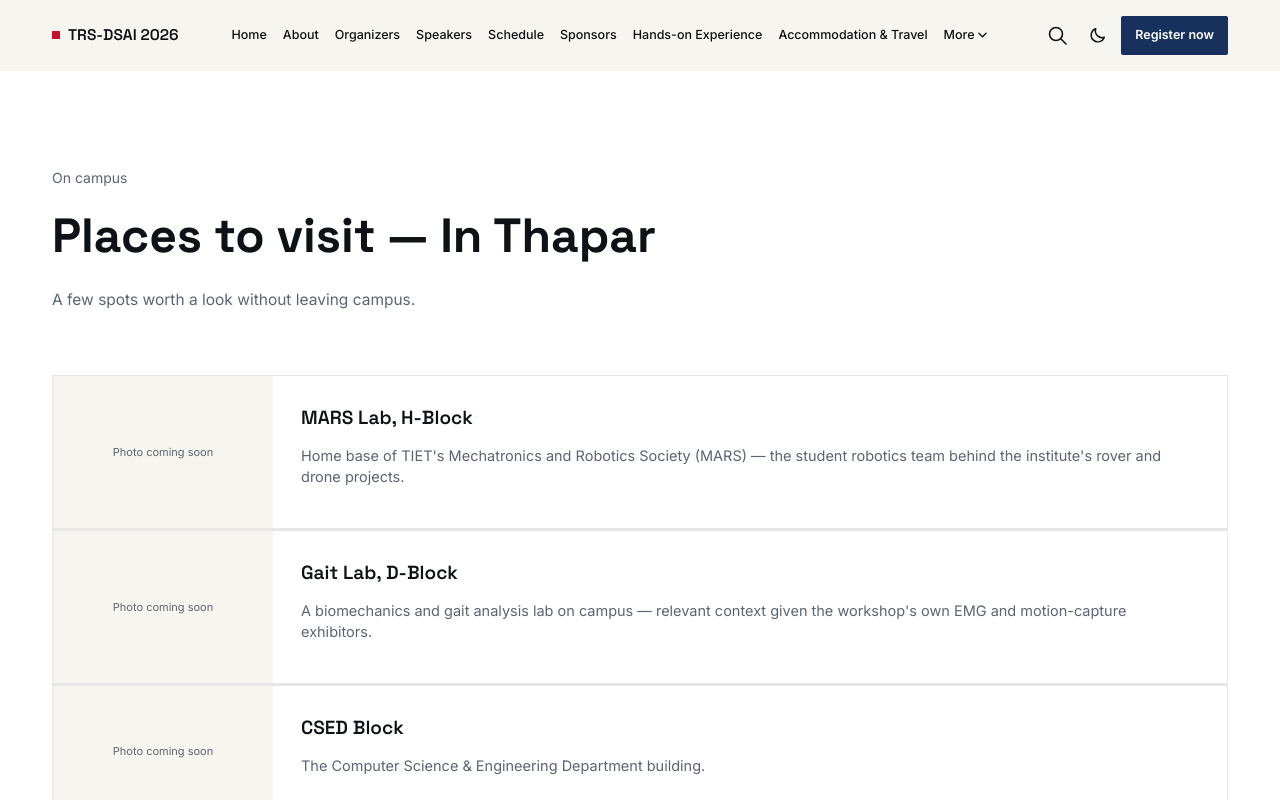
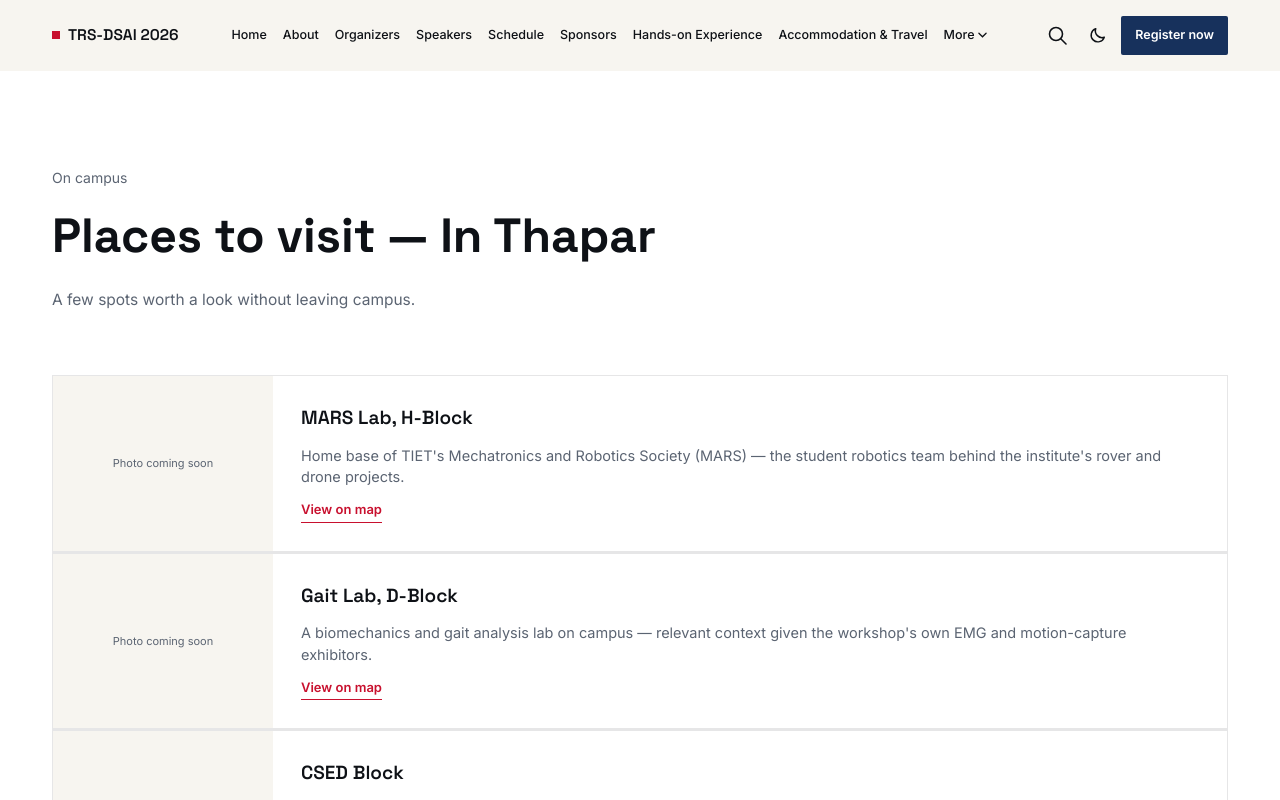
Before and after one commit to trs-tiet/TRS-DSAI-TIET, a Next.js app: page /places-to-visit/thapar in a window 1280 px wide. Shown: the top 800 px of the page. Built offline with nearby package versions, Linux system fonts and the light colour scheme.

Commit message:
Update PlaceCard.tsx

```diff
--- a/components/PlaceCard.tsx
+++ b/components/PlaceCard.tsx
@@ -23,6 +23,7 @@ export default function PlaceCard({ place }: { place: PlaceToVisit }) {
           )}
         </div>
         <p className="text-[14.5px] text-steel mb-3">{place.description}</p>
+        <div className="flex gap-5 flex-wrap">
           {place.link && (
             <a
               href={place.link}
@@ -33,6 +34,17 @@ export default function PlaceCard({ place }: { place: PlaceToVisit }) {
               Learn more
             </a>
           )}
+          {place.mapsUrl && (
+            <a
+              href={place.mapsUrl}
+              target="_blank"
+              rel="noopener noreferrer"
+              className="text-[13px] font-semibold text-crimson border-b border-crimson pb-0.5"
+            >
+              View on map
+            </a>
+          )}
+        </div>
       </div>
     </div>
   );
```
Lines whose indentation alone changed are shown as unchanged.
